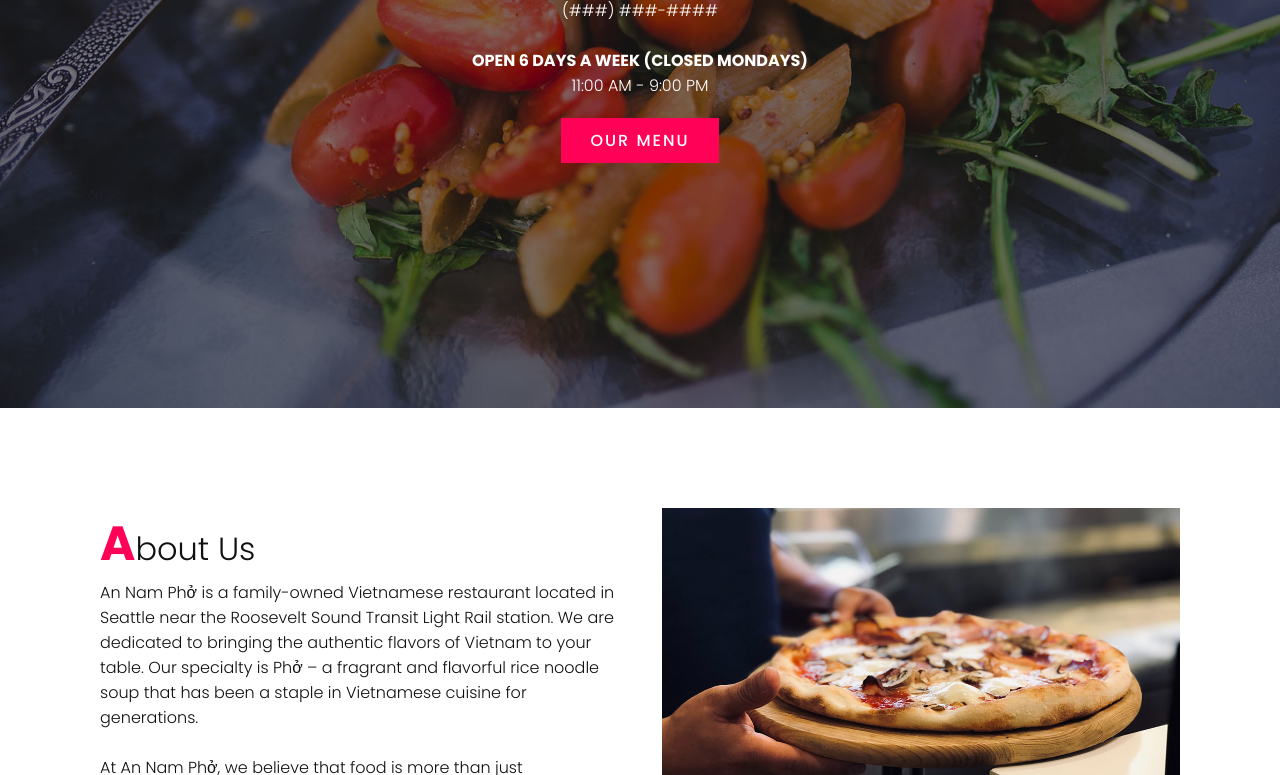
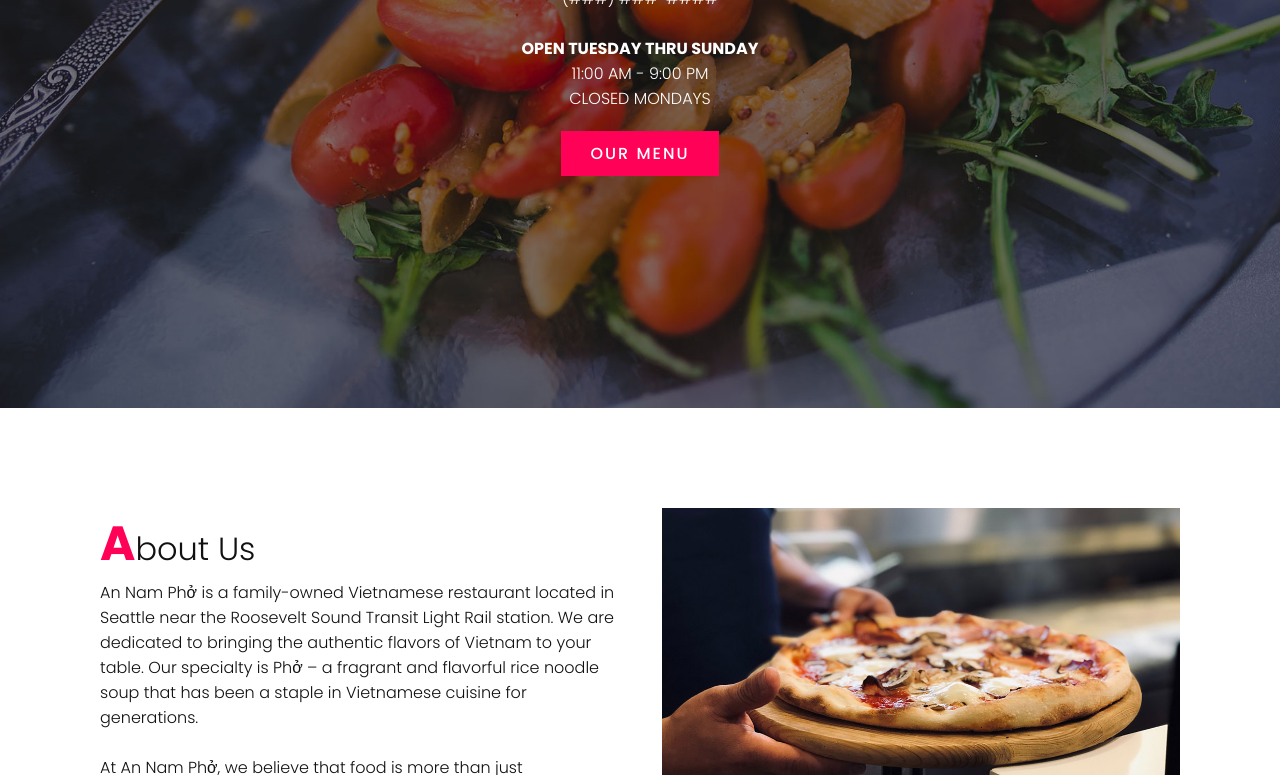
Before and after one commit to AnNamPho/AnNamPho, a plain HTML site: page index.html in a window 1280 px wide. Shown: the part 392-1167 px from the top of the page. Drawn offline with Linux system fonts and the light colour scheme.

Commit message:
Update index.html
Changed Hours/Location section

```diff
--- a/index.html
+++ b/index.html
@@ -12,8 +12,8 @@
 		<div class="menuToggle" onclick="toggleMenu()"></div>
 		<ul class="navigation">
 			<li><a href="#home" onclick="toggleMenu()">Home</a></li>
+			<li><a href="#menu" onclick="toggleMenu()">Menu</a></li>
 			<li><a href="#about" onclick="toggleMenu()">About</a></li>
-			<li><a href="#menu" onclick="toggleMenu()">Menu</a></li>
 			<li><a href="#info" onclick="toggleMenu()">Hours & Location</a></li>
 		</ul>
 	</header>
@@ -23,8 +23,9 @@
 			<p>
 				<u>6510 Roosevelt Way NE, Seattle, WA 98115</u><br>
 				(###) ###-####<br><br>
-				<b>OPEN 6 DAYS A WEEK (CLOSED MONDAYS)</b><br>
+				<b>OPEN TUESDAY THRU SUNDAY</b><br>
 				11:00 AM - 9:00 PM <br>
+				CLOSED MONDAYS<br>
 			</p>
 			<a href="#" class="btn">Our Menu</a>
 		</div>
@@ -119,6 +120,8 @@
 			<h2 class="titleText"><span>H</span>ours & <span>L</span>ocation</h2>
 			<p>
 				<u>6510 Roosevelt Way NE, Seattle, WA 98115</u><br>
+				(###) ###-#### <br>
+
 			<div class="title">
 			<a href="https://www.google.com/maps/dir/?api=1&destination=6510+Roosevelt+Way+NE+Seattle+WA+98115" class="btn">Directions</a>
 			</div><br>
@@ -131,9 +134,6 @@
 				SATURDAY - 11:00 AM - 9:00 PM <br>
 				SUNDAY - 11:00 AM - 9:00 PM <br><br>
 
-				For Holiday hours, please call us.<br>
-				(###) ###-#### <br>
-				<br><br>
 			</p>
 
 
```
